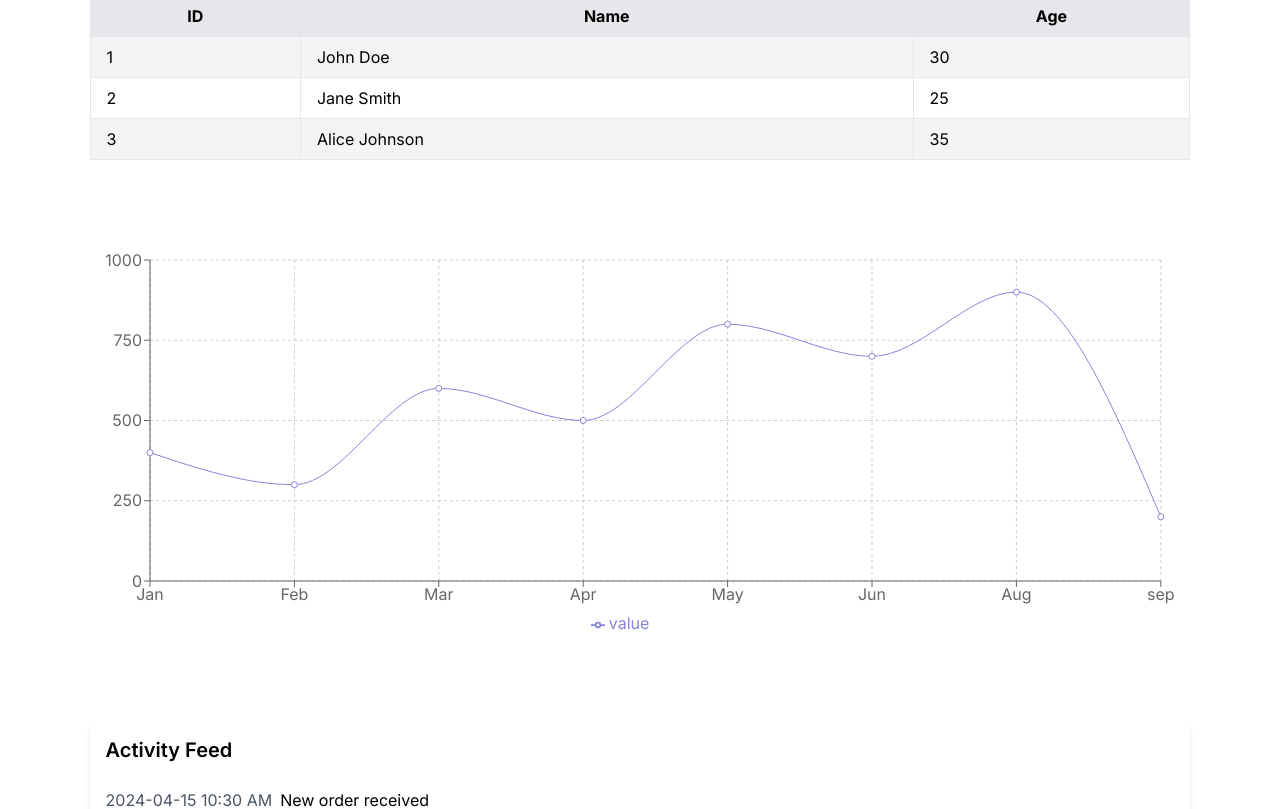
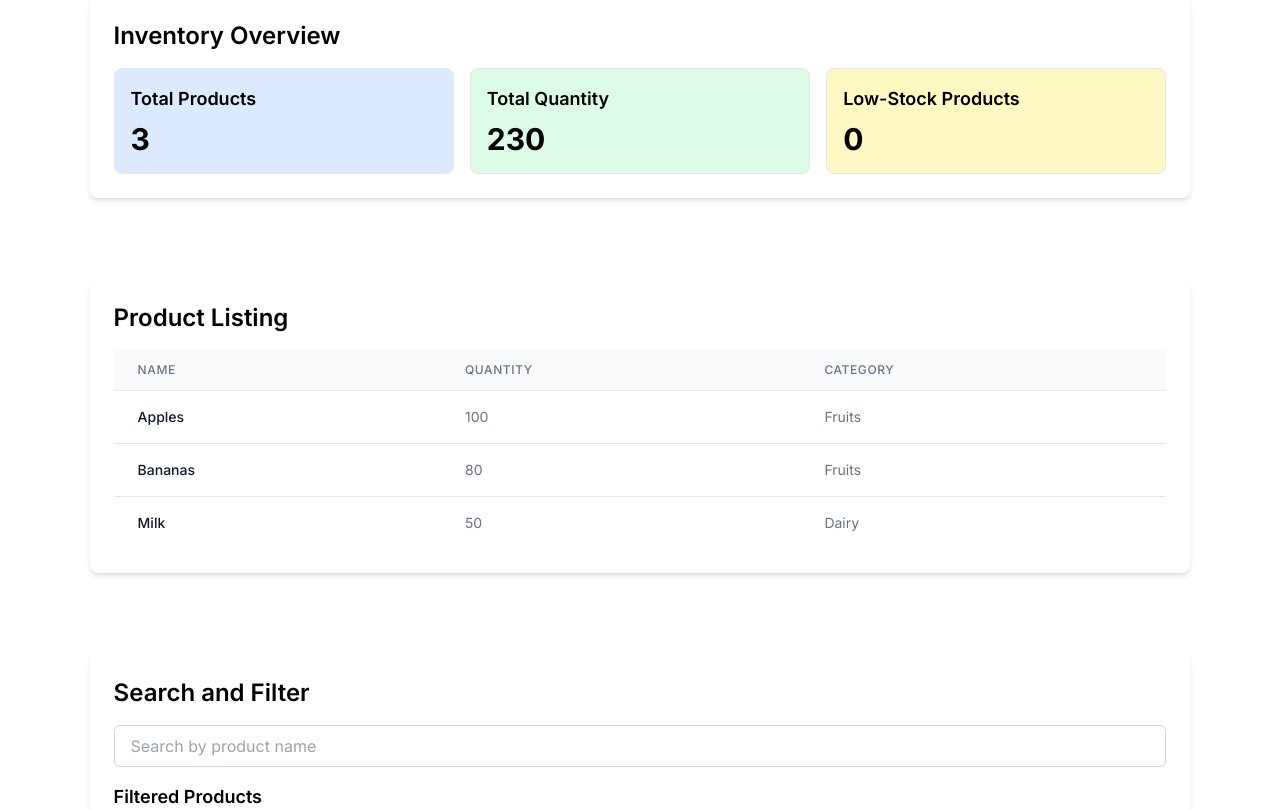
Before and after one commit to subashprj55/dokan, a Next.js app: page /dashboard in a window 1280 px wide. Shown: the part 380-1189 px from the top of the page. Built offline with nearby package versions, Linux system fonts and the light colour scheme.

Commit message:
adding new section on inventory pages

```diff
--- a/src/app/components/nav.tsx
+++ b/src/app/components/nav.tsx
@@ -30,7 +30,7 @@ const Nav = () => {
   }
   return (
     <>
-      <div className="fixed w-screen z-10">
+      <div className="fixed w-screen z-20">
         <nav
           className={`${isScrolled ? 'md:bg-gray-200' : 'bg-transparant'} ${
             isOpen ? ' block' : ' block'
@@ -121,7 +121,7 @@ const Nav = () => {
       <div
         className={`${
           isOpen ? 'translate-x-0' : 'translate-x-full'
-        } md:hidden duration-500 w-full h-screen bg-slate-200 fixed `}
+        } md:hidden duration-500 w-full h-screen bg-slate-200 fixed z-10 top-[50px]`}
       >
         <div className="px-2 pt-2 pb-3 space-y-1 ">
           <Link href="/">
--- a/src/app/dashboard/data.tsx
+++ b/src/app/dashboard/data.tsx
@@ -49,3 +49,10 @@ export const notifications = [
   },
   // Add more notifications as needed
 ]
+
+export const products = [
+  { id: 1, name: 'Apples', quantity: 100, category: 'Fruits' },
+  { id: 2, name: 'Bananas', quantity: 80, category: 'Fruits' },
+  { id: 3, name: 'Milk', quantity: 50, category: 'Dairy' },
+  // Add more products as needed
+]
--- a/src/app/dashboard/page.tsx
+++ b/src/app/dashboard/page.tsx
@@ -1,12 +1,12 @@
 'use client'
-import React, { useState } from 'react'
+import React, { useEffect, useState } from 'react'
 import ActivityFeed from '../components/activity'
 import Chart from '../components/chart'
 import Container from '../components/container'
 import DataTable from '../components/dataTable'
 import Footer from '../components/footer'
 import Nav from '../components/nav'
-import { chartData, columns, data, notifications } from './data'
+import { chartData, columns, data, notifications, products } from './data'
 
 const Dashboard = () => {
   return (
@@ -14,6 +14,9 @@ const Dashboard = () => {
       <Nav />
       <Container>
         <SummaryWidgets />
+        <InventoryOverview />
+        <ProductListing />
+        <SearchFilterSection />
         <DashboardDataTables />
         <DashboardCharts />
         <DashboardActivityFeed />
@@ -173,3 +176,160 @@ const HelpSupportSection = () => {
     </div>
   )
 }
+
+const InventoryOverview = () => {
+  // Sample inventory data (replace with actual data)
+  const [inventory, setInventory] = useState([
+    { id: 1, name: 'Apples', quantity: 100, category: 'Fruits' },
+    { id: 2, name: 'Bananas', quantity: 80, category: 'Fruits' },
+    { id: 3, name: 'Milk', quantity: 50, category: 'Dairy' },
+    // Add more products as needed
+  ])
+
+  // Calculate total number of products
+  const totalProducts = inventory.length
+
+  // Calculate total quantity of all products
+  const totalQuantity = inventory.reduce(
+    (total, product) => total + product.quantity,
+    0
+  )
+
+  // Calculate number of low-stock products (quantity less than 10)
+  const lowStockProducts = inventory.filter(
+    (product) => product.quantity < 10
+  ).length
+
+  useEffect(() => {
+    // Fetch inventory data from API or database
+    // Example: fetchInventoryData().then(data => setInventory(data));
+  }, []) // Empty dependency array ensures useEffect only runs once on component mount
+
+  return (
+    <div className="bg-white p-6 rounded-lg shadow-md">
+      <h2 className="text-2xl font-semibold mb-4">Inventory Overview</h2>
+      <div className="grid grid-cols-1 md:grid-cols-3 gap-4">
+        <div className="border p-4 rounded-lg bg-blue-100">
+          <h3 className="text-lg font-semibold mb-2">Total Products</h3>
+          <p className="text-3xl font-bold">{totalProducts}</p>
+        </div>
+        <div className="border p-4 rounded-lg bg-green-100">
+          <h3 className="text-lg font-semibold mb-2">Total Quantity</h3>
+          <p className="text-3xl font-bold">{totalQuantity}</p>
+        </div>
+        <div className="border p-4 rounded-lg bg-yellow-100">
+          <h3 className="text-lg font-semibold mb-2">Low-Stock Products</h3>
+          <p className="text-3xl font-bold">{lowStockProducts}</p>
+        </div>
+      </div>
+    </div>
+  )
+}
+
+const ProductListing = () => {
+  // Sample product data
+
+  return (
+    <div className="bg-white p-6 rounded-lg shadow-md my-20">
+      <h2 className="text-2xl font-semibold mb-4">Product Listing</h2>
+      <div className="overflow-x-auto">
+        <table className="min-w-full divide-y divide-gray-200">
+          <thead className="bg-gray-50">
+            <tr>
+              <th
+                scope="col"
+                className="px-6 py-3 text-left text-xs font-medium text-gray-500 uppercase tracking-wider"
+              >
+                Name
+              </th>
+              <th
+                scope="col"
+                className="px-6 py-3 text-left text-xs font-medium text-gray-500 uppercase tracking-wider"
+              >
+                Quantity
+              </th>
+              <th
+                scope="col"
+                className="px-6 py-3 text-left text-xs font-medium text-gray-500 uppercase tracking-wider"
+              >
+                Category
+              </th>
+            </tr>
+          </thead>
+          <tbody className="bg-white divide-y divide-gray-200">
+            {products.map((product) => (
+              <tr key={product.id}>
+                <td className="px-6 py-4 whitespace-nowrap">
+                  <div className="text-sm font-medium text-gray-900">
+                    {product.name}
+                  </div>
+                </td>
+                <td className="px-6 py-4 whitespace-nowrap">
+                  <div className="text-sm text-gray-500">
+                    {product.quantity}
+                  </div>
+                </td>
+                <td className="px-6 py-4 whitespace-nowrap">
+                  <div className="text-sm text-gray-500">
+                    {product.category}
+                  </div>
+                </td>
+              </tr>
+            ))}
+          </tbody>
+        </table>
+      </div>
+    </div>
+  )
+}
+
+const SearchFilterSection = () => {
+  // Sample product data
+  const products = [
+    { id: 1, name: 'Apples', category: 'Fruits' },
+    { id: 2, name: 'Bananas', category: 'Fruits' },
+    { id: 3, name: 'Milk', category: 'Dairy' },
+    // Add more products as needed
+  ]
+
+  const [searchTerm, setSearchTerm] = useState('')
+  const [filteredProducts, setFilteredProducts] = useState(products)
+
+  const handleSearch = (e: any) => {
+    const term = e.target.value
+    setSearchTerm(term)
+    const filtered = products.filter((product) =>
+      product.name.toLowerCase().includes(term.toLowerCase())
+    )
+    setFilteredProducts(filtered)
+  }
+
+  return (
+    <div className="bg-white p-6 rounded-lg shadow-md my-20">
+      <h2 className="text-2xl font-semibold mb-4">Search and Filter</h2>
+      <div className="mb-4">
+        <input
+          type="text"
+          placeholder="Search by product name"
+          value={searchTerm}
+          onChange={handleSearch}
+          className="w-full px-4 py-2 border border-gray-300 rounded-md focus:outline-none focus:border-blue-500"
+        />
+      </div>
+      <div>
+        <h3 className="text-lg font-semibold mb-2">Filtered Products</h3>
+        {filteredProducts.length === 0 ? (
+          <p className="text-gray-500">No products found</p>
+        ) : (
+          <ul className="divide-y divide-gray-200">
+            {filteredProducts.map((product) => (
+              <li key={product.id} className="py-2">
+                {product.name} - {product.category}
+              </li>
+            ))}
+          </ul>
+        )}
+      </div>
+    </div>
+  )
+}
```
